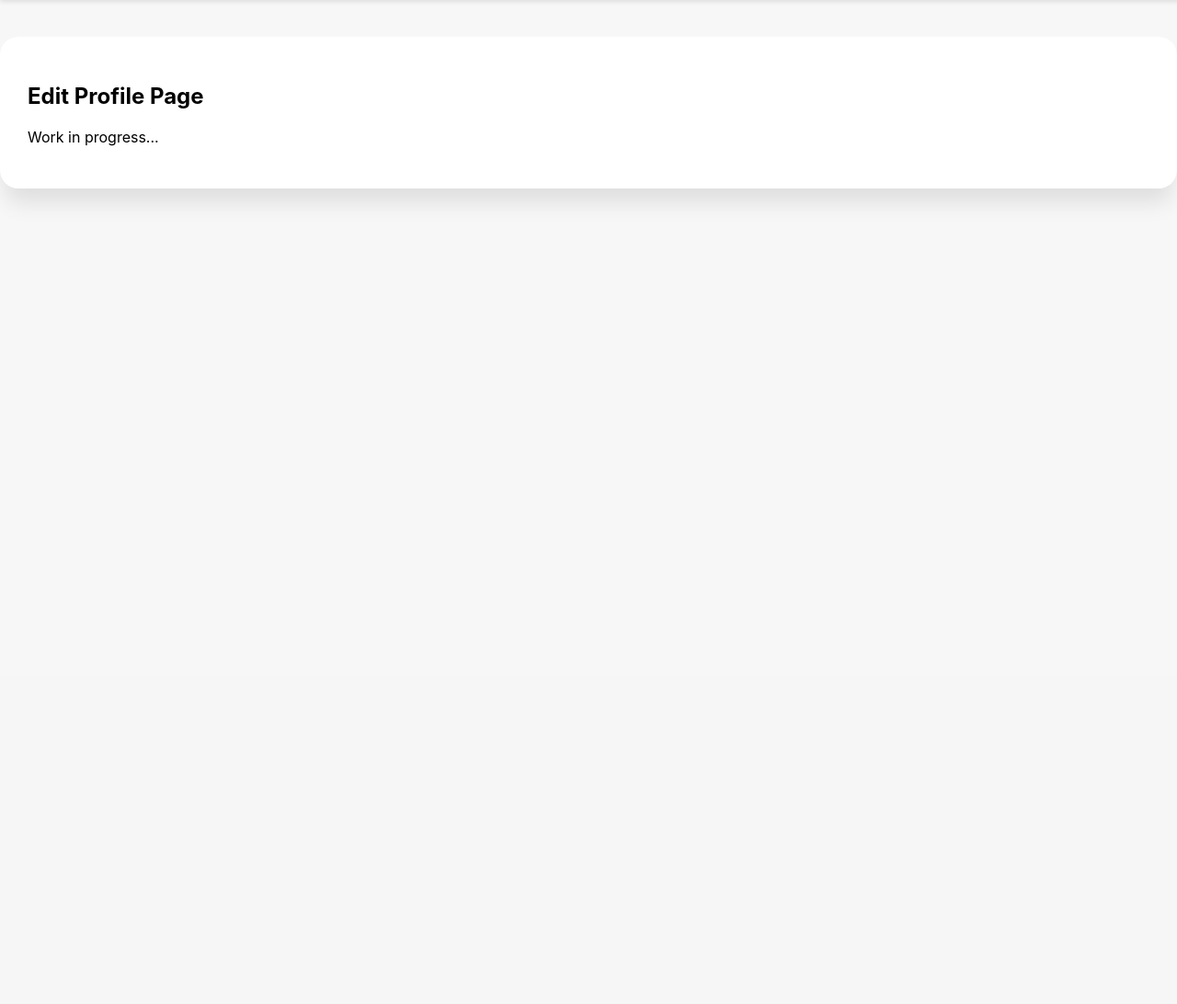
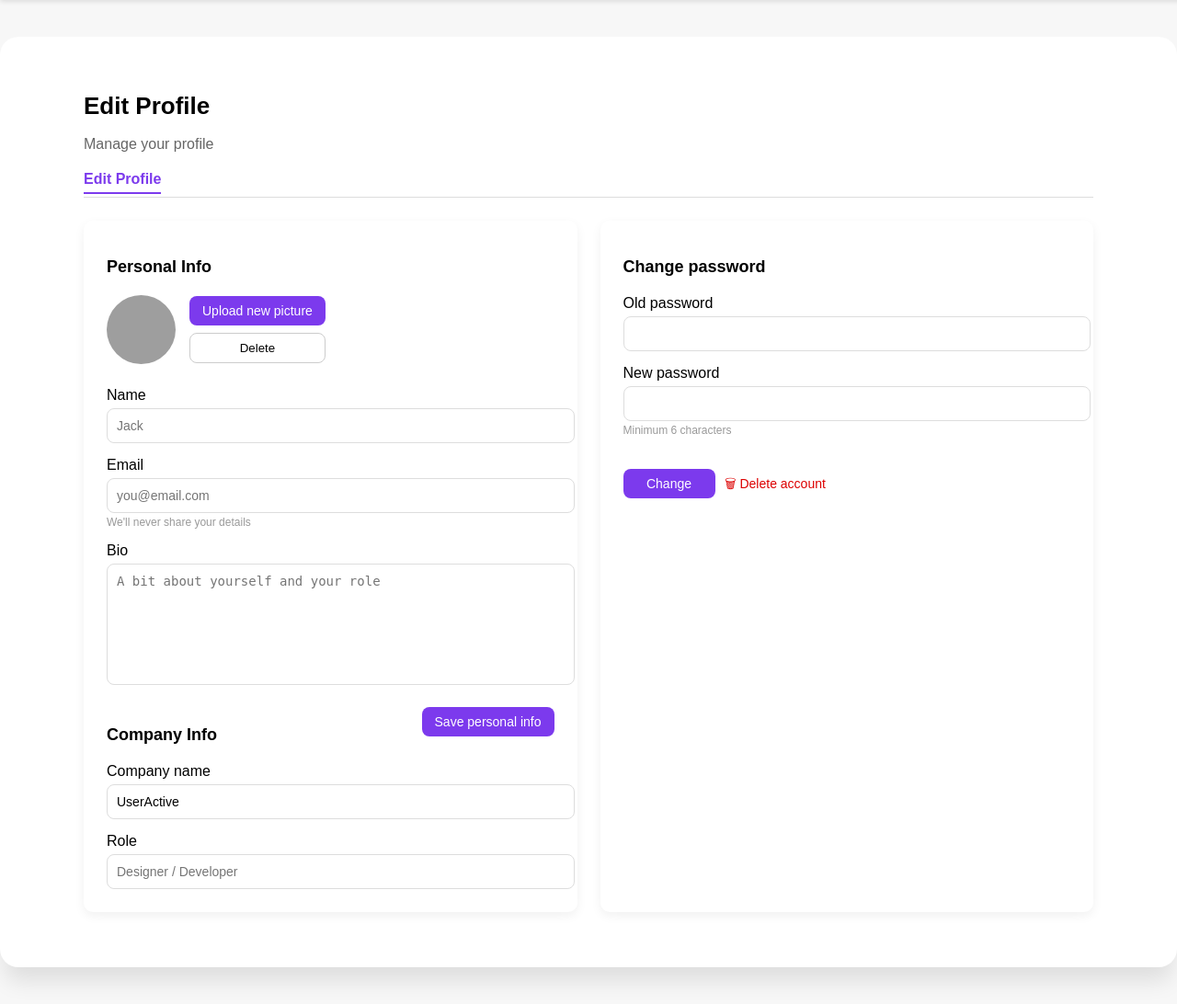
Before and after one commit to archie012526/ads_django1, a Django app: page /profile/edit/ in a window 1280 px wide; the page is wider, and only the part inside the window is pictured. Shown: the part 65-1157 px from the top of that part at 92% size. Before the commit the page ends 284 px from the top of that part, so only its background shows below. Run offline with Django 5.2, Linux system fonts and the light colour scheme; grey boxes are pictures that could not be loaded.

Commit message:
editprofile

```diff
--- /dev/null
+++ b/mysite/main/static/style/edit_profile.css
@@ -0,0 +1,168 @@
+/* Container */
+.settings-wrapper {
+    width: 90%;
+    max-width: 1200px;
+    margin: 30px auto;
+    font-family: Arial, sans-serif;
+}
+
+/* Page title */
+.settings-title {
+    font-size: 26px;
+    font-weight: 600;
+}
+
+.settings-subtitle {
+    color: #666;
+    margin-top: 4px;
+}
+
+/* Tabs */
+.edit-tabs {
+    margin-top: 20px;
+    border-bottom: 1px solid #ddd;
+    padding-bottom: 10px;
+}
+
+.edit-tabs .tab {
+    margin-right: 20px;
+    padding: 6px 0;
+    color: #666;
+    cursor: pointer;
+}
+
+.edit-tabs .active {
+    color: #7c3aed;
+    border-bottom: 2px solid #7c3aed;
+    font-weight: 600;
+}
+
+/* Two-column layout */
+.edit-grid {
+    display: grid;
+    grid-template-columns: 1fr 1fr;
+    gap: 25px;
+    margin-top: 25px;
+}
+
+/* Card */
+.card {
+    background: #fff;
+    padding: 25px;
+    border-radius: 10px;
+    box-shadow: 0 4px 12px rgba(0,0,0,0.06);
+}
+
+.card-title {
+    font-size: 18px;
+    font-weight: 600;
+    margin-bottom: 20px;
+}
+
+/* Profile photo row */
+.profile-photo-row {
+    display: flex;
+    align-items: center;
+    gap: 15px;
+    margin-bottom: 25px;
+}
+
+.pfp {
+    width: 75px;
+    height: 75px;
+    border-radius: 50%;
+    object-fit: cover;
+}
+
+.photo-buttons {
+    display: flex;
+    flex-direction: column;
+    gap: 8px;
+}
+
+/* Buttons */
+.btn-purple {
+    background: #7c3aed;
+    color: white;
+    padding: 8px 14px;
+    border-radius: 8px;
+    border: none;
+    cursor: pointer;
+    font-size: 14px;
+}
+
+.btn-purple:hover {
+    opacity: 0.9;
+}
+
+.btn-outline {
+    background: white;
+    border: 1px solid #ccc;
+    padding: 8px 14px;
+    border-radius: 8px;
+    cursor: pointer;
+}
+
+.btn-outline:hover {
+    background: #f1f1f1;
+}
+
+/* Inputs */
+.label {
+    display: block;
+    font-weight: 500;
+    margin-top: 15px;
+}
+
+.input, .textarea {
+    width: 100%;
+    border: 1px solid #ddd;
+    padding: 10px;
+    border-radius: 8px;
+    margin-top: 5px;
+    font-size: 14px;
+}
+
+.input:focus, .textarea:focus {
+    border-color: #7c3aed;
+    outline: none;
+}
+
+.textarea {
+    height: 110px;
+    resize: none;
+}
+
+/* Notes under inputs */
+.note {
+    display: block;
+    color: #999;
+    font-size: 12px;
+    margin-top: 3px;
+}
+
+/* Save button */
+.save-btn {
+    margin-top: 20px;
+    float: right;
+}
+
+/* Password change button */
+.change-btn {
+    margin-top: 15px;
+    width: 100px;
+}
+
+/* Delete account */
+.delete-account {
+    background: none;
+    color: #d00;
+    border: none;
+    margin-top: 40px;
+    cursor: pointer;
+    font-size: 14px;
+}
+
+.mt {
+    margin-top: 40px;
+}
--- a/mysite/main/templates/main/edit_profile.html
+++ b/mysite/main/templates/main/edit_profile.html
@@ -1,6 +1,74 @@
 {% extends "main/base.html" %}
+{% load static %}
 
 {% block content %}
-<h2>Edit Profile Page</h2>
-<p>Work in progress...</p>
+
+<link rel="stylesheet" href="{% static 'style/edit_profile.css' %}">
+
+<div class="settings-wrapper">
+
+    <h1 class="settings-title">Edit Profile</h1>
+    <p class="settings-subtitle">Manage your profile</p>
+
+    <div class="edit-tabs">
+        <a class="tab active">Edit Profile</a>
+    </div>
+
+    <div class="edit-grid">
+
+        <!-- LEFT: PERSONAL INFO -->
+        <div class="card">
+            <h2 class="card-title">Personal Info</h2>
+
+            <div class="profile-photo-row">
+                <img src="{% static 'images/default-pfp.png' %}" class="pfp">
+
+                <div class="photo-buttons">
+                    <button class="btn-purple">Upload new picture</button>
+                    <button class="btn-outline">Delete</button>
+                </div>
+            </div>
+
+            <label class="label">Name</label>
+            <input type="text" class="input" placeholder="Jack">
+
+            <label class="label">Email</label>
+            <input type="email" class="input" placeholder="you@email.com">
+            <span class="note">We'll never share your details</span>
+
+            <label class="label">Bio</label>
+            <textarea class="textarea" placeholder="A bit about yourself and your role"></textarea>
+
+            <button class="btn-purple save-btn">Save personal info</button>
+
+            <!-- Company Info Section -->
+            <h2 class="card-title mt">Company Info</h2>
+
+            <label class="label">Company name</label>
+            <input type="text" class="input" value="UserActive">
+
+            <label class="label">Role</label>
+            <input type="text" class="input" placeholder="Designer / Developer">
+
+        </div>
+
+        <!-- RIGHT: CHANGE PASSWORD -->
+        <div class="card">
+            <h2 class="card-title">Change password</h2>
+
+            <label class="label">Old password</label>
+            <input type="password" class="input">
+
+            <label class="label">New password</label>
+            <input type="password" class="input">
+            <span class="note">Minimum 6 characters</span>
+
+            <button class="btn-purple change-btn">Change</button>
+
+            <button class="delete-account">🗑 Delete account</button>
+        </div>
+
+    </div>
+</div>
+
 {% endblock %}
```
Also changed, not shown: mysite/db.sqlite3.
